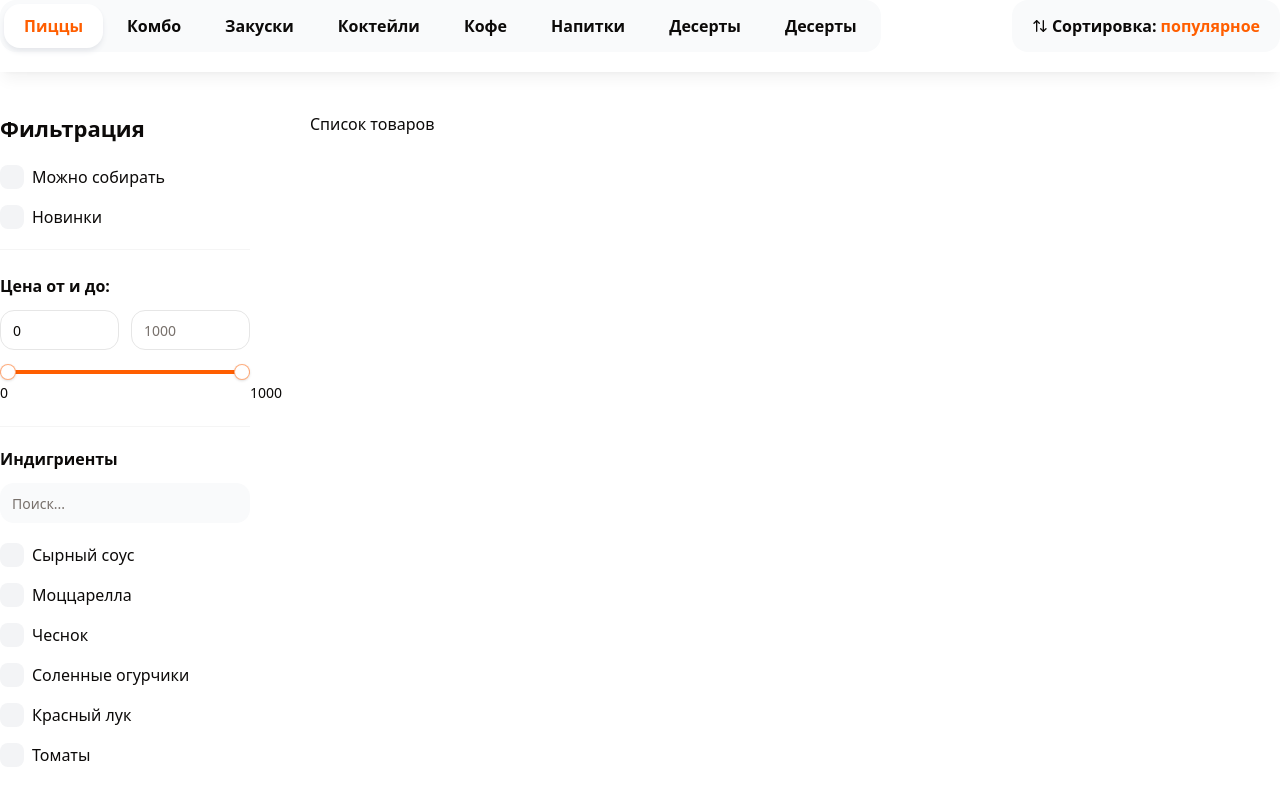
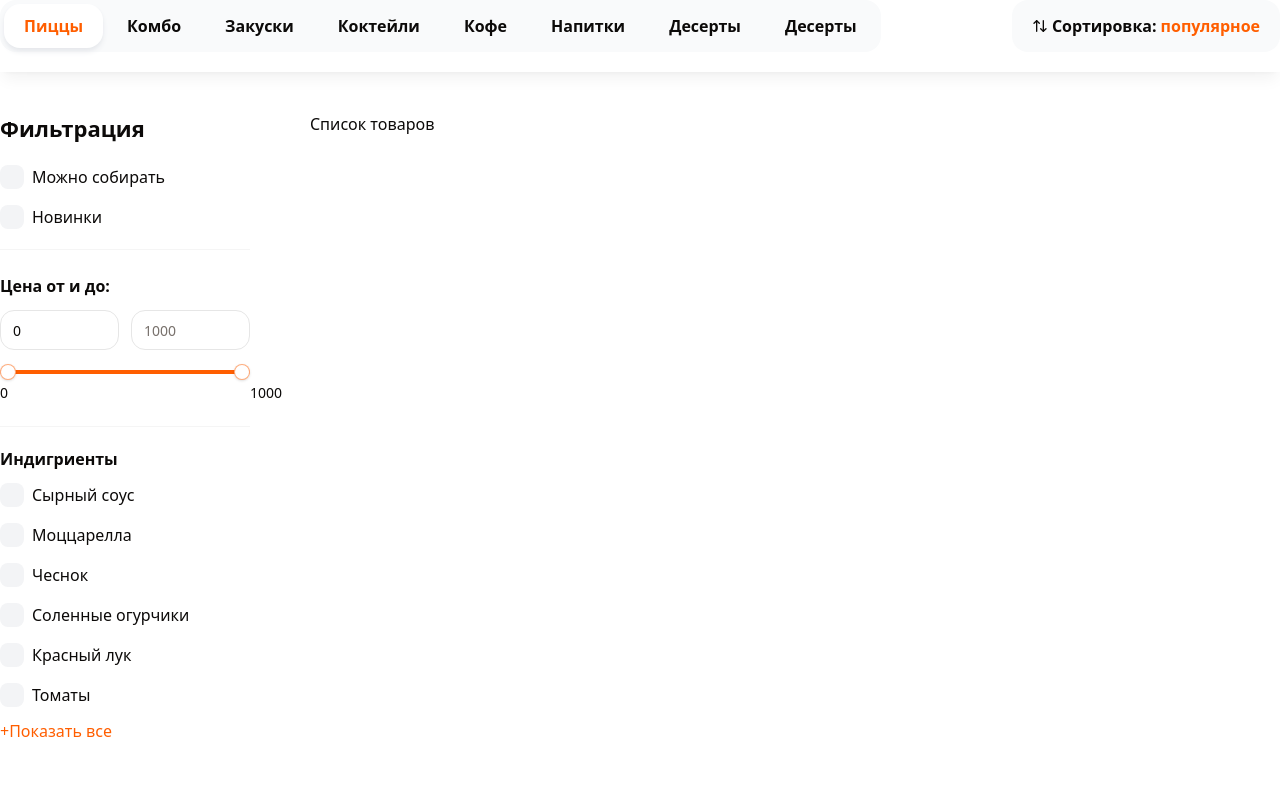
Before and after one commit to alexander962/san-pizza-2, a Next.js app: page / in a window 1280 px wide. Shown: the part 218-1018 px from the top of the page. Built offline with nearby package versions, Linux system fonts and the light colour scheme.

Commit message:
add search and showAll button

```diff
--- a/components/shared/checkbox-filters-group.tsx
+++ b/components/shared/checkbox-filters-group.tsx
@@ -1,6 +1,6 @@
 'use client';
 
-import { FC } from 'react';
+import { ChangeEvent, FC, useState } from 'react';
 import { FilterCheckbox, FilterCheckboxProps } from './filter-checkbox';
 import { Input } from '@/components/ui';
 
@@ -9,7 +9,7 @@ type Item = FilterCheckboxProps;
 interface Props {
   title: string;
   items: Item[];
-  defaultItems?: Item[];
+  defaultItems: Item[];
   limit?: number;
   searchInputPlaceholder?: string;
   onChange: (values: string[]) => void;
@@ -27,14 +27,32 @@ export const CheckboxFiltersGroup: FC<Props> = ({
   onChange,
   defaultValue,
 }) => {
+  const [showAll, setShowAll] = useState(false);
+  const [searchValue, setSearchValue] = useState('');
+
+  const onChangeSearchInput = (e: ChangeEvent<HTMLInputElement>) => {
+    setSearchValue(e.target.value);
+  };
+
+  const list = showAll
+    ? items.filter((item) => item.text.toLowerCase().includes(searchValue.toLowerCase()))
+    : defaultItems?.slice(0, limit);
+
   return (
     <div className={className}>
       <p className="font-bold mb-3">{title}</p>
-      <div className="mb-5">
-        <Input placeholder={searchInputPlaceholder} className="bg-gray-50 border-none" />
-      </div>
+      {showAll && (
+        <div className="mb-5">
+          <Input
+            value={searchValue}
+            onChange={onChangeSearchInput}
+            placeholder={searchInputPlaceholder}
+            className="bg-gray-50 border-none"
+          />
+        </div>
+      )}
       <div className="flex flex-col gap-4 max-h-96 pr-2 overflow-auto scrollbar">
-        {items.map((item, index) => (
+        {list.map((item, index) => (
           <FilterCheckbox
             key={index}
             text={item.text}
@@ -45,6 +63,13 @@ export const CheckboxFiltersGroup: FC<Props> = ({
           />
         ))}
       </div>
+      {items.length > limit && (
+        <div className={showAll ? 'border-t border-t-neutral-100 mt-4' : ''}>
+          <button onClick={() => setShowAll(!showAll)} className="text-primary mt-3">
+            {showAll ? 'Скрыть' : '+Показать все'}
+          </button>
+        </div>
+      )}
     </div>
   );
 };
--- a/components/shared/filters.tsx
+++ b/components/shared/filters.tsx
@@ -86,6 +86,30 @@ export const Filters: FC<Props> = ({ className }) => {
             text: 'Томаты',
             value: '6',
           },
+          {
+            text: 'Сырный соус',
+            value: '1',
+          },
+          {
+            text: 'Моццарелла',
+            value: '2',
+          },
+          {
+            text: 'Чеснок',
+            value: '3',
+          },
+          {
+            text: 'Соленные огурчики',
+            value: '4',
+          },
+          {
+            text: 'Красный лук',
+            value: '5',
+          },
+          {
+            text: 'Томаты',
+            value: '6',
+          },
         ]}
       />
     </div>
```
